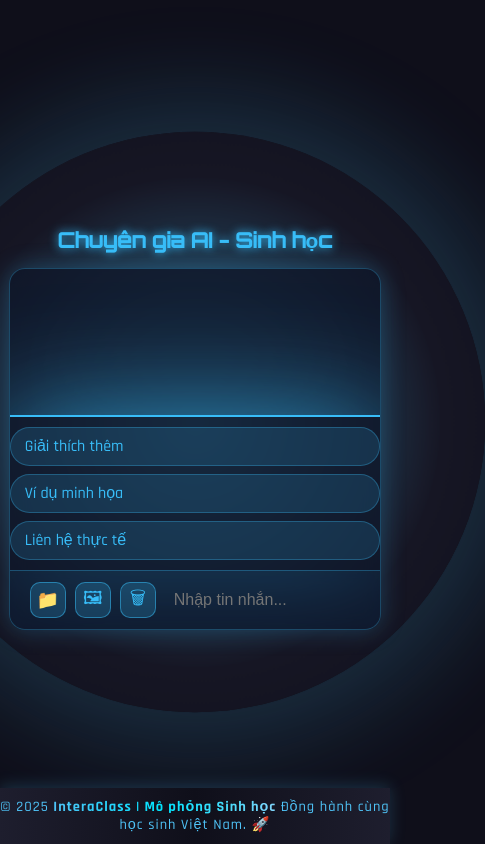
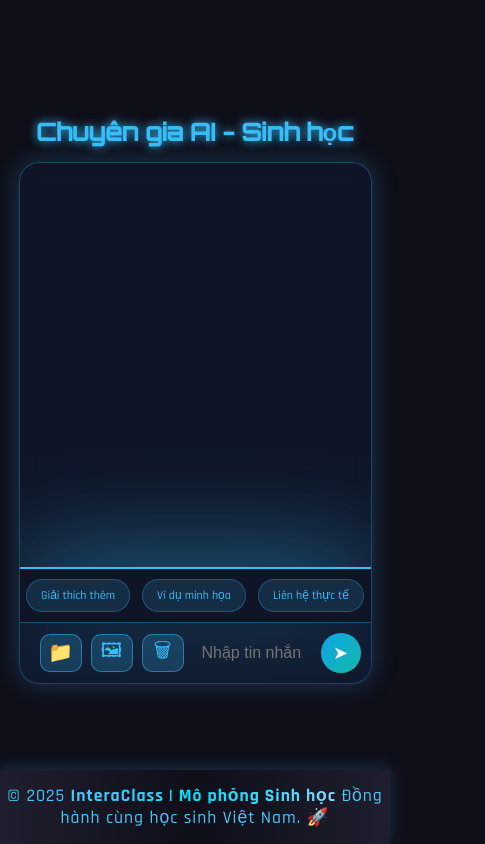
Before and after one commit to nam-hub/chatbox-AI-test, a plain HTML site: page index.html in a window 390 px wide. Shown: the whole page, 485 px wide, since content can reach past the window. Drawn offline with Linux system fonts and the light colour scheme.

Commit message:
Update index.html

```diff
--- a/index.html
+++ b/index.html
@@ -30,26 +30,6 @@ background-color:#0F0F1A;
     position: relative;
   }
 
-.circle{
-    width: 450px;
-    height: 450px;
-    border-radius: 50%;
-    background: radial-gradient(circle at center, #4FC3F7 0%, #1E1E2E 60%, #0F0F1A 100%);
-    box-shadow: 0 0 50px 20px rgba(79, 195, 247, 0.3);
-    animation:  pulse-bg 15s ease-out infinite;
-    position:absolute;
-}
-
-@keyframes pulse-bg {
-    0%, 100% {
-      transform: scale(0.5);
-      opacity: 0.9;
-    }
-    50% {
-      transform: scale(2.2);
-      opacity: 0.5;
-    }
-}
 
   h1 {
     font-family: 'Orbitron', sans-serif;
@@ -73,6 +53,7 @@ background-color:#0F0F1A;
     position: relative;
     z-index: 1;
     backdrop-filter: blur(10px);
+    margin-bottom: 8%;
   }
 
   .chat-box {
@@ -334,31 +315,43 @@ position: relative;
     -webkit-text-fill-color: transparent;
     font-weight: 700;
   }
- /* ✅ Responsive CSS */
-  @media (max-width: 900px) {
-    .chat-container { height: 450px; }
-    h1 { font-size: 1.6rem; }
-  }
 
-  @media (max-width: 600px) {
-    .chat-container { width: 95%; height: 400px; border-radius: 16px; }
-    .message { max-width: 85%; font-size: 14px; padding: 10px 12px; }
-    .tool-btn { width: 34px; height: 34px; font-size: 18px; }
-    .send-btn { width: 36px; height: 36px; font-size: 16px; }
-    footer { font-size: 0.9rem; padding: 10px 0; }
-    .circle { width: 300px; height: 300px; }
-  }
 
-  @media (max-width: 400px) {
-    h1 { font-size: 1.3rem; }
-    .chat-container { height: 360px; }
-    .suggestions { flex-direction: column; gap: 8px; }
-  }
+/* PC */
+@media (min-width:1024px){
+
+}
+
+/* tablet */
+@media (min-width:740px) and (max-width:1023){
+.suggestion{
+  font-size: 10px;
+}
+}
+
+/* mobile */
+@media (max-width:740px){
+.suggestion{
+  font-size: 12px;
+}
+
+h1 { font-size: 1.5rem; }
+
+#userInput{
+  width: 50px;
+}
+
+.chat-container{
+    margin-bottom: 15% !important;
+
+}
+}
+
 </style>
 </head>
 
 <body>
-  <div class="circle"></div>
+
 
 <h1>Chuyên gia AI - Sinh học</h1>
 
```
